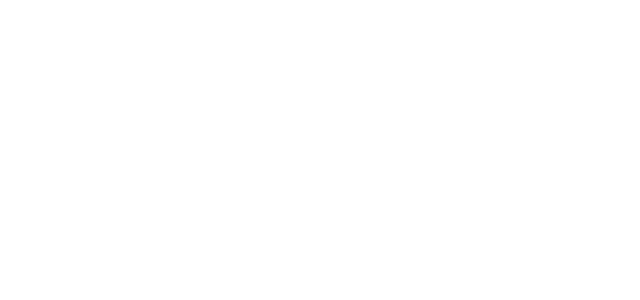
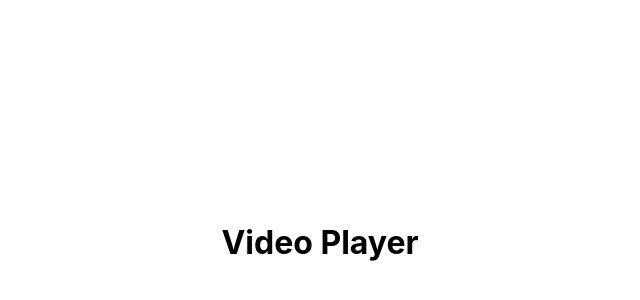
Before and after one commit to deepchourasiya/Player-netlify, a React (Create React App) app: page / in a window 1280 px wide. Shown: the part 158-458 px from the top of the page, without its empty margins (0-640 px from the left). Built offline with nearby package versions, Linux system fonts and the light colour scheme.

Commit message:
Netlify Changes test

```diff
--- a/src/App.js
+++ b/src/App.js
@@ -5,6 +5,7 @@ import ReactPlayer from "react-player";
 function App() {
   return (
     <div className="App">
+      <h1>Video Player</h1>
       <ReactPlayer
         url="https://www.youtube.com/watch?v=mOUU8IEFoWo"
         controls
```
